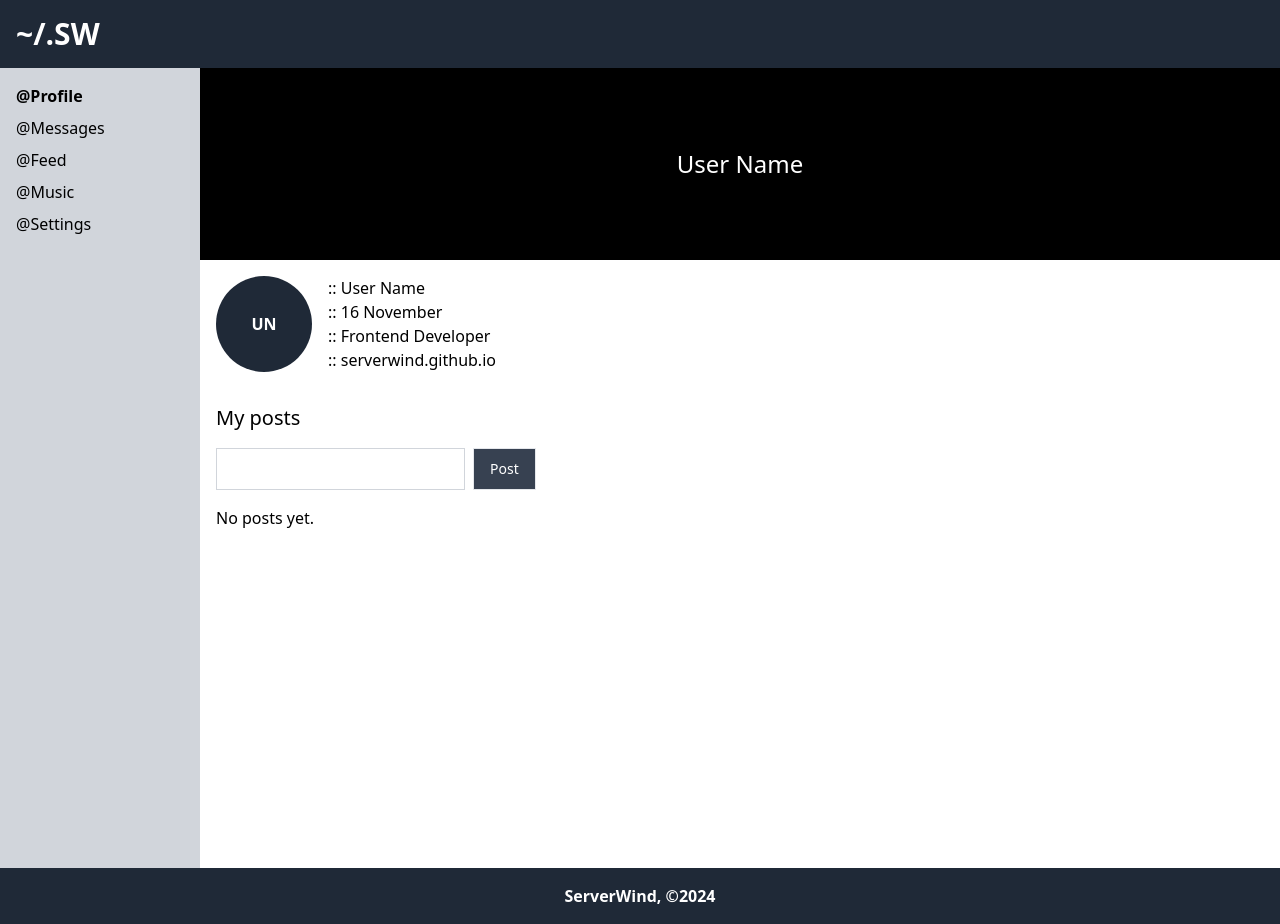
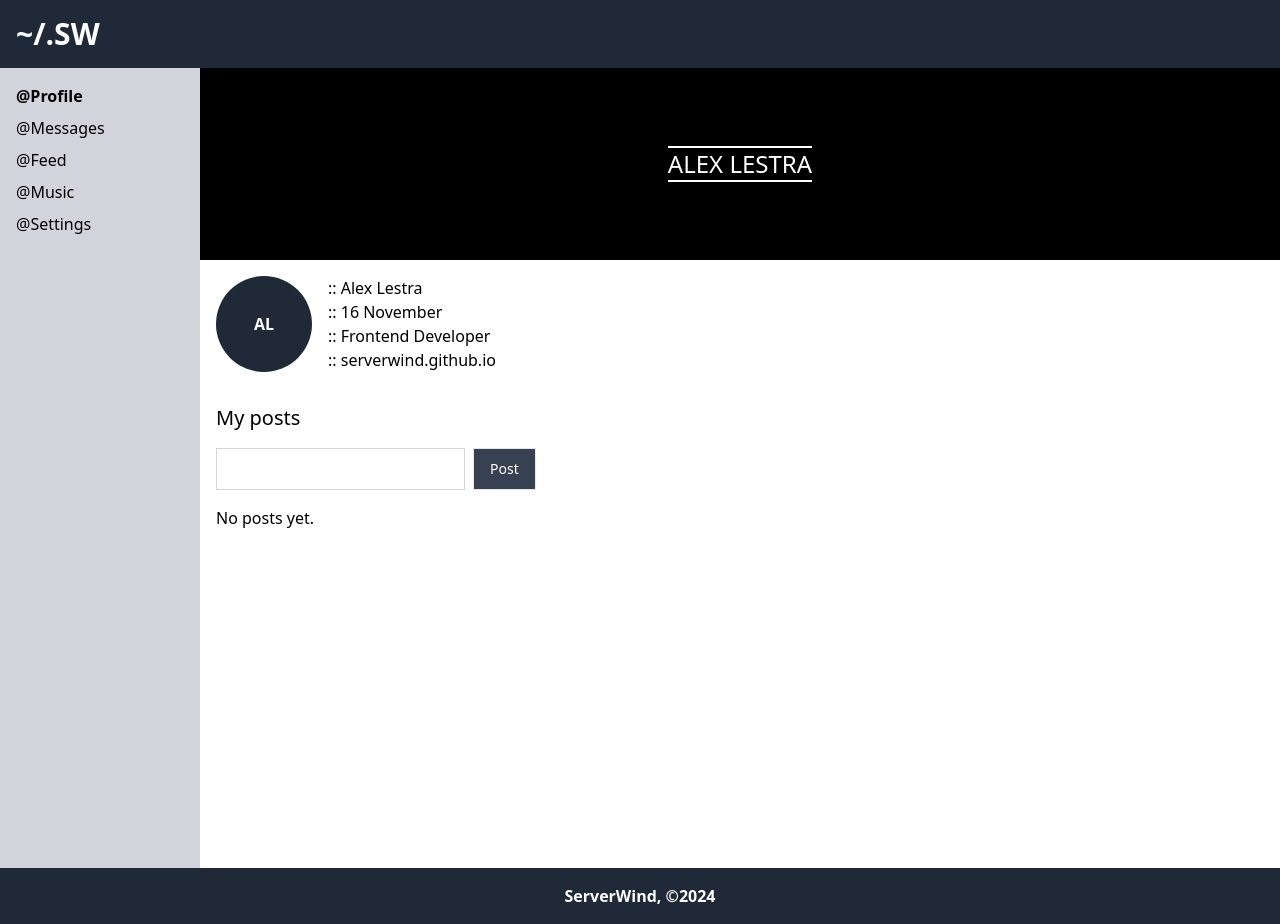
Before and after one commit to serverwind/social-react, a React (Vite) app: page / in a window 1280 px wide. Built offline with nearby package versions, Linux system fonts and the light colour scheme.

Commit message:
Changed component folder structure

```diff
--- a/src/components/Profile.jsx
+++ b/src/components/Profile/Profile.jsx
@@ -11,7 +11,7 @@ function Profile() {
 function Brand() {
   return (
     <div className="h-48 bg-black flex justify-center items-center">
-      <h1 className="text-2xl text-white">User Name</h1>
+      <h1 className="text-2xl text-white uppercase border-b-2 border-t-2 border-white">Alex Lestra</h1>
     </div>
   );
 }
@@ -27,14 +27,14 @@ function Bio() {
 
 function Photo() {
   return (
-    <div className="h-24 w-24 bg-gray-800 rounded-full flex justify-center items-center text-white font-bold">UN</div>
+    <div className="h-24 w-24 bg-gray-800 rounded-full flex justify-center items-center text-white font-bold">AL</div>
   )
 }
 
 function UserInfo() {
   return (
       <ul>
-        <li>:: User Name</li>
+        <li>:: Alex Lestra</li>
         <li>:: 16 November</li>
         <li>:: Frontend Developer</li>
         <li>:: serverwind.github.io</li>
--- a/src/output.css
+++ b/src/output.css
@@ -614,9 +614,26 @@ video {
   border-width: 1px;
 }
 
+.border-b-4 {
+  border-bottom-width: 4px;
+}
+
+.border-b-2 {
+  border-bottom-width: 2px;
+}
+
+.border-t-2 {
+  border-top-width: 2px;
+}
+
 .border-gray-300 {
   --tw-border-opacity: 1;
   border-color: rgb(209 213 219 / var(--tw-border-opacity));
+}
+
+.border-white {
+  --tw-border-opacity: 1;
+  border-color: rgb(255 255 255 / var(--tw-border-opacity));
 }
 
 .bg-black {
@@ -685,6 +702,10 @@ video {
   font-weight: 700;
 }
 
+.uppercase {
+  text-transform: uppercase;
+}
+
 .text-white {
   --tw-text-opacity: 1;
   color: rgb(255 255 255 / var(--tw-text-opacity));
```
Also changed, not shown: src/App.jsx (+4 -4 lines), src/components/Footer/Footer.jsx (renamed from src/components/Footer.jsx), src/components/Header/Header.jsx (renamed from src/components/Header.jsx), src/components/Navigation/Navigation.jsx (renamed from src/components/Navigation.jsx), src/components/Navigation/Navigation.module.css (renamed from src/components/Navigation.module.css).
